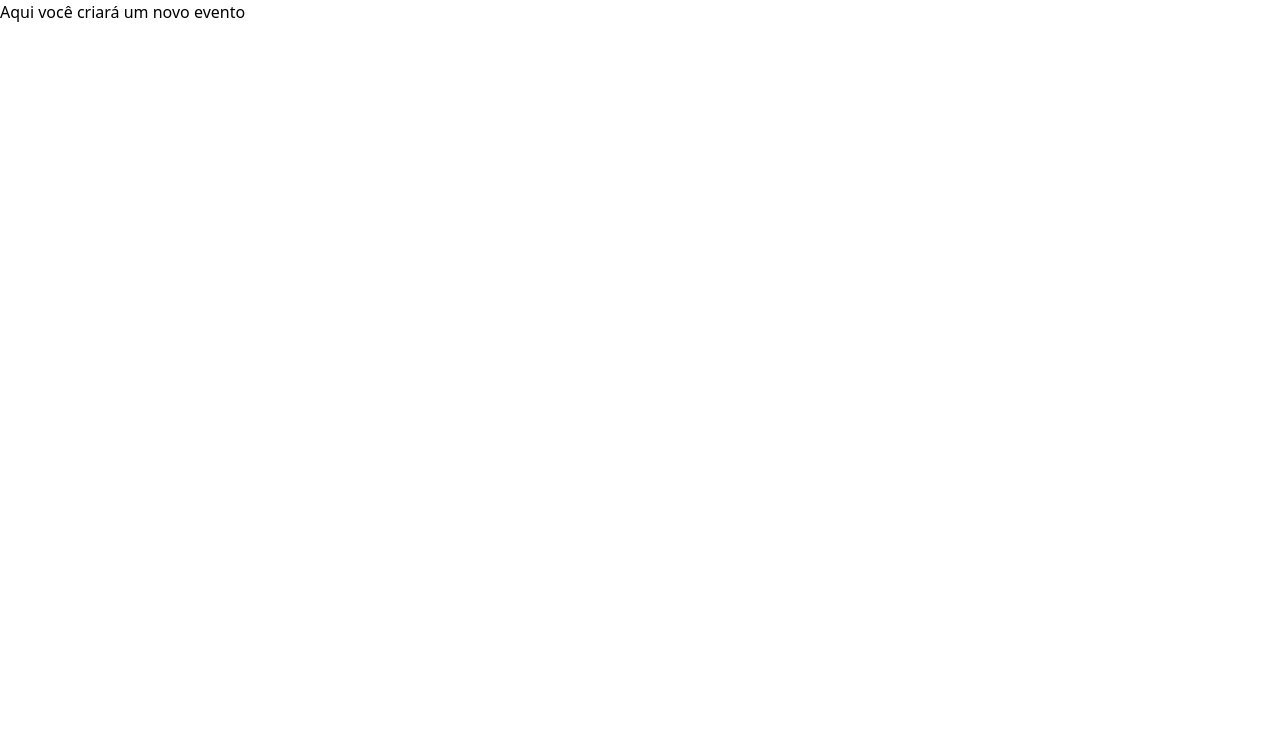
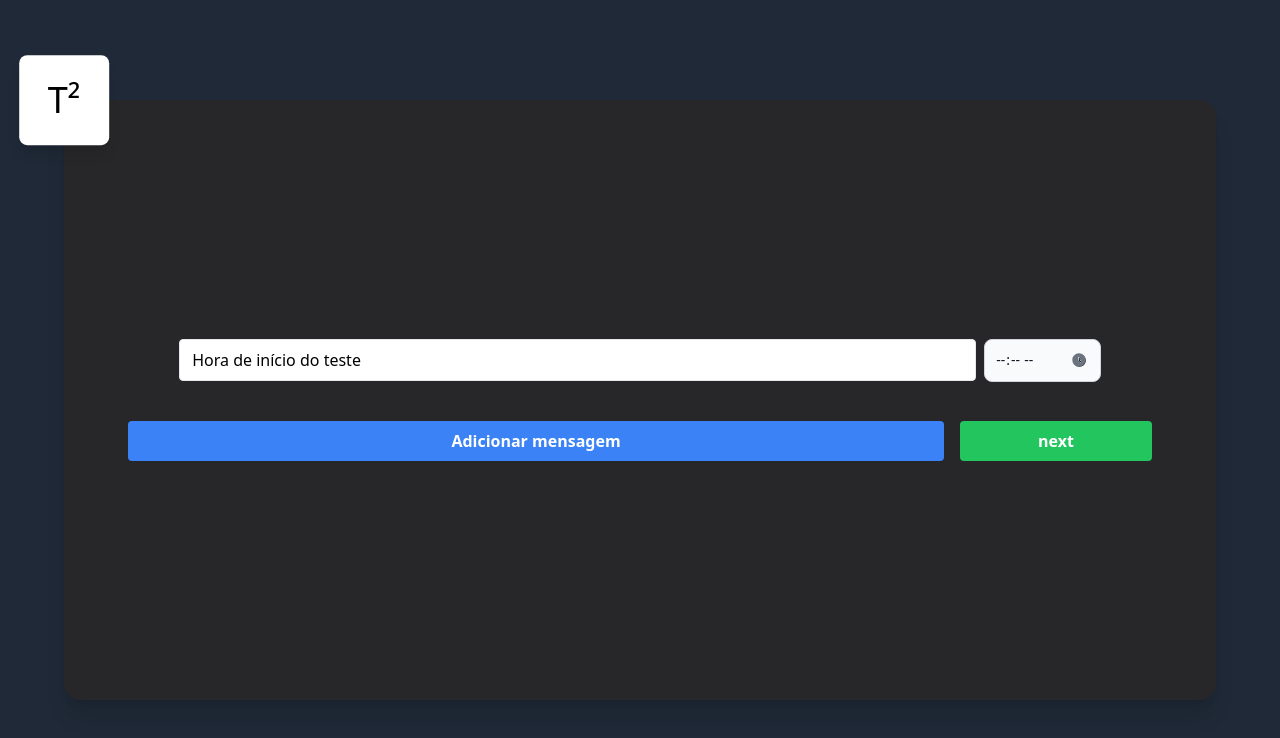
Before and after one commit to RubensJr21/testing-time, a Next.js app: page /event in a window 1280 px wide. Shown: the top 738 px of the page. Built offline with nearby package versions, Linux system fonts and the light colour scheme.

Commit message:
Formulário e alguns updates de design

```diff
--- /dev/null
+++ b/src/components/Form.tsx
@@ -0,0 +1,68 @@
+import { BaseSyntheticEvent, useState } from 'react';
+
+const DynamicForm = () => {
+    var hora = (new Date()).toLocaleTimeString().slice(0,5)
+    const [formFields, setFormFields] = useState([{ inputText: 'Hora de início do teste', time: hora, enabled: false}]);
+
+    const addFormField = () => {
+        setFormFields([...formFields, { inputText: '', time: '', enabled: true}]);
+    };
+
+    const handleInputChange = (index: number, event: BaseSyntheticEvent) => {
+        const updatedFields = [...formFields];
+        updatedFields[index].inputText = event.target.value;
+        setFormFields(updatedFields);
+    };
+
+    const handleInputTime = (index: number, event: BaseSyntheticEvent) => {
+        const updatedFields = [...formFields];
+        updatedFields[index].time = event.target.value;
+        setFormFields(updatedFields);
+    }
+
+    return (
+        <>
+        <div className="w-full overflow-auto px-[5%]">
+            {formFields.map((field, index) => (
+                <div key={index} className="flex items-center mb-4">
+                    <input
+                        type="text"
+                        name="inputText"
+                        value={field.inputText}
+                        onChange={(e) => handleInputChange(index, e)}
+                        placeholder="Digite a mensagem a ser exibida"
+                        className="w-full border rounded py-2 px-3 mr-2 focus:outline-none focus:shadow-outline"
+                    />
+                    {/* <label htmlFor="time" className="block mb-2 text-sm font-medium text-gray-900 dark:text-white">Select time:</label> */}
+                    <div className="relative">
+                        <div className="absolute inset-y-0 end-0 top-0 flex items-center pe-3.5 pointer-events-none">
+                            <svg className="w-4 h-4 text-gray-500 dark:text-gray-400" aria-hidden="true" xmlns="http://www.w3.org/2000/svg" fill="currentColor" viewBox="0 0 24 24">
+                                <path fillRule="evenodd" d="M2 12C2 6.477 6.477 2 12 2s10 4.477 10 10-4.477 10-10 10S2 17.523 2 12Zm11-4a1 1 0 1 0-2 0v4a1 1 0 0 0 .293.707l3 3a1 1 0 0 0 1.414-1.414L13 11.586V8Z" clipRule="evenodd" />
+                            </svg>
+                        </div>
+                        <input type="time" id="time" className="bg-gray-50 border leading-none border-gray-300 text-gray-900 text-sm rounded-lg focus:ring-blue-500 focus:border-blue-500 block w-full p-2.5 dark:bg-gray-700 dark:border-gray-600 dark:placeholder-gray-400 dark:text-white dark:focus:ring-blue-500 dark:focus:border-blue-500" value={field.time} onChange={(e) => handleInputTime(index, e)} required />
+                    </div>
+                </div>
+            ))}
+        </div>
+        <div className="grid grid-cols-5 gap-4 w-full">
+            <button
+                type="button"
+                onClick={addFormField}
+                className="bg-blue-500 hover:bg-blue-700 text-white font-bold py-2 px-4 rounded focus:outline-none focus:shadow-outline w-full col-span-4"
+            >
+                Adicionar mensagem
+            </button>
+            <button
+                type="button"
+                onClick={(e) => console.log(e)}
+                className="bg-green-500 hover:bg-green-700 text-white font-bold py-2 px-4 rounded focus:outline-none focus:shadow-outline w-full col-span-1"
+            >
+                next
+            </button>
+        </div>
+        </>
+    );
+};
+
+export default DynamicForm;
--- a/src/pages/event/index.tsx
+++ b/src/pages/event/index.tsx
@@ -1,6 +1,16 @@
+import Form from '@/components/Form'
+
 export default function Event(){
     return (
-        // <Icone da aplicação />
-        <h1>Aqui você criará um novo evento</h1>
+        <div className="bg-gray-800 min-h-screen">
+            <div className="bg-zinc-800 body rounded-2xl shadow-xl">
+                <div className='w-[7vw] h-[7vw] bg-white absolute top-0 left-0 right-0 bottom-0 -translate-x-1/2 -translate-y-1/2 rounded-lg shadow-lg'>
+                    <div className='flex justify-center items-center w-full h-full text-4xl'>
+                        <span>T²</span>
+                    </div>
+                </div>
+                <Form />
+            </div>
+        </div>
     )
 }
--- a/src/pages/index.tsx
+++ b/src/pages/index.tsx
@@ -2,12 +2,11 @@ import Link from 'next/link'
 
 export default function Home(){
     return (
-        // Adicionar margin top e bottom de 10%
         <div className="bg-gray-800 min-h-screen">
             <div className="bg-zinc-800 body rounded-2xl shadow-xl">
-                <span className='text-9xl'>
-                    A
-                </span>
+                <div className="w-[25vw] h-[25vw] bg-white text-9xl flex justify-center items-center rounded-2xl shadow-2xl">
+                    <span>T²</span>
+                </div>
                 <Link href={"/event"}>
                     <button className="bg-blue-500 hover:bg-blue-400 text-white font-bold py-2 px-4 border-b-4 border-blue-700 hover:border-blue-500 rounded inline-flex items-center">
                         <span>Criar evento</span>
--- a/src/styles/global.css
+++ b/src/styles/global.css
@@ -5,7 +5,6 @@
 .body {
     width: 90%;
     height: 75%;
-    /* max-height: 400px; */
     padding: 20px;
 
     /* como centralizar um elemento: https://www.youtube.com/watch?v=Cu-HP-gvggg&t=102s&ab_channel=MarioSouto-DevSoutinho */
@@ -22,4 +21,5 @@
     row-gap: 5%;
     justify-content: center;
     align-items: center;
+    padding: 5%;
 }
```
Also changed, not shown: package.json (+5 -4 lines), 1 other file (tests, documents, lock files or other folders).
